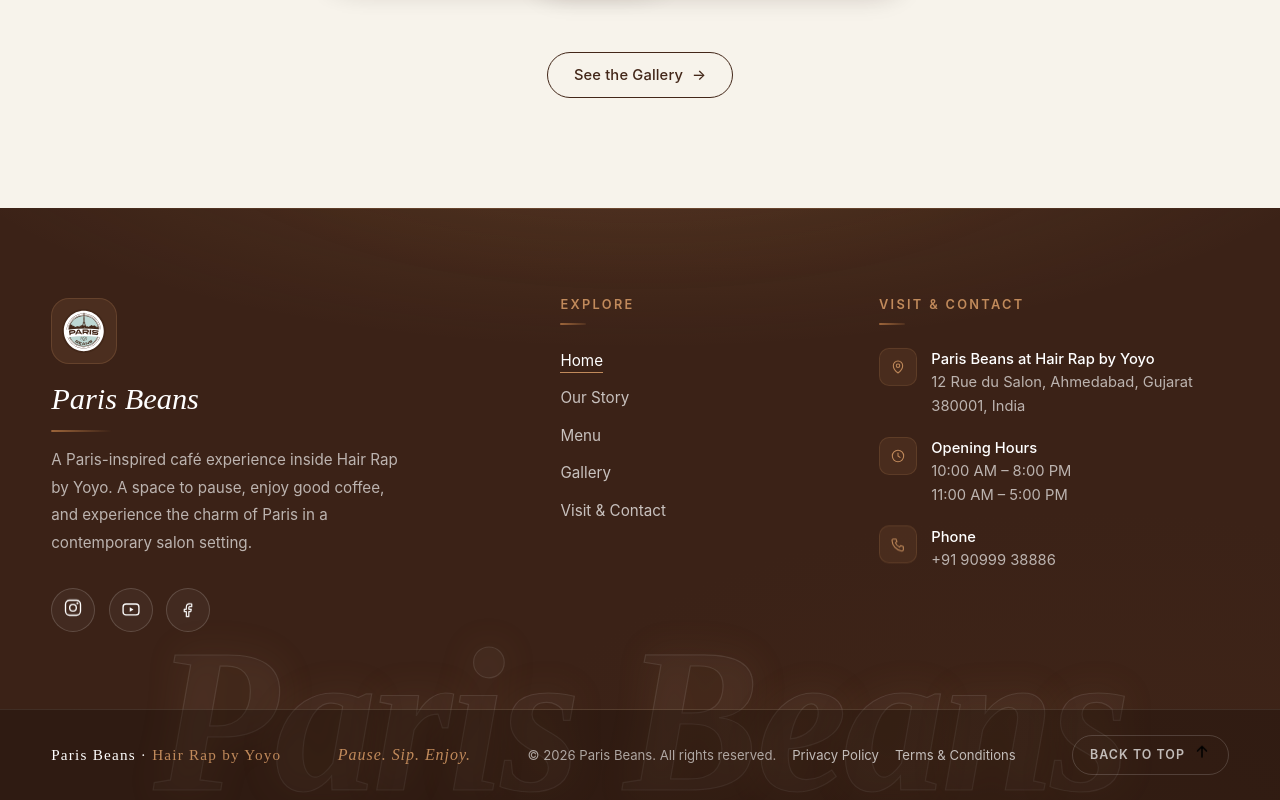
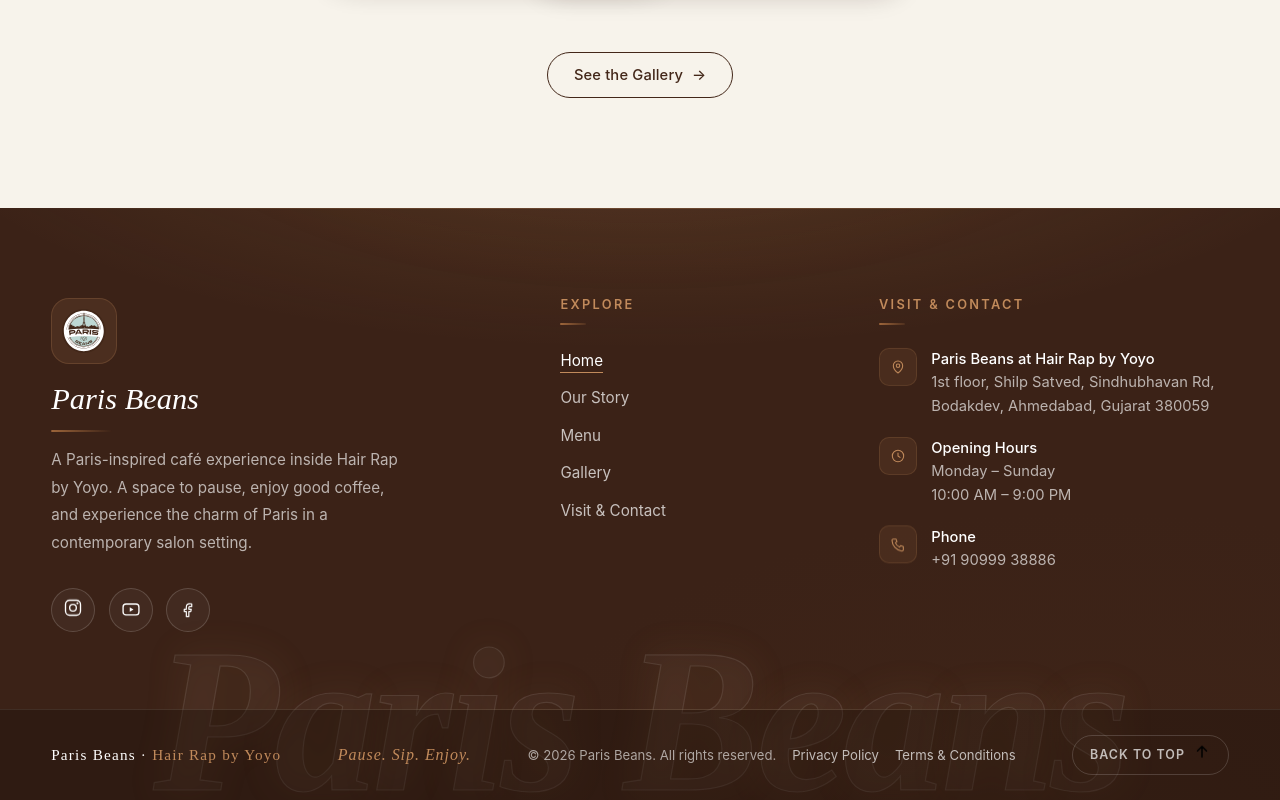
Before and after one commit to simlandikanchan-cmyk/Parisbeans, a React (Vite) app: page / in a window 1280 px wide. Shown: the part 4309-5109 px from the top of the page. Built offline with nearby package versions, Linux system fonts and the light colour scheme.

Commit message:
fixed some thing

```diff
--- a/src/components/ContactLocation.jsx
+++ b/src/components/ContactLocation.jsx
@@ -85,12 +85,19 @@
           </p>
 
           <div className="visit-map-wrap">
-            <div className="visit-map-card">
+            <a
+              className="visit-map-card"
+              href={contact.mapLink}
+              target="_blank"
+              rel="noopener noreferrer"
+              aria-label="Open location in Google Maps"
+            >
               <span className="visit-map-card-name">{contact.location}</span>
               <span className="visit-map-card-address">
                 {contact.address}
               </span>
-            </div>
+              <span className="visit-map-card-link">Open in Google Maps →</span>
+            </a>
             <iframe
               title="Paris Beans location"
               className="visit-map"
--- a/src/components/Footer.jsx
+++ b/src/components/Footer.jsx
@@ -101,17 +101,22 @@
           <ul className="footer-contact">
             <li className="contact-item">
               <MapPinIcon />
-              <div className="contact-body">
+              <a
+                className="contact-body"
+                href={contact.mapLink}
+                target="_blank"
+                rel="noopener noreferrer"
+              >
                 <span className="contact-label">{contact.location}</span>
                 <span className="contact-sub">{contact.address}</span>
-              </div>
+              </a>
             </li>
             <li className="contact-item">
               <ClockIcon />
               <div className="contact-body">
                 <span className="contact-label">Opening Hours</span>
-                <span className="contact-sub">{contact.hours.monSat}</span>
-                <span className="contact-sub">{contact.hours.sunday}</span>
+                <span className="contact-sub">{contact.hours.days}</span>
+                <span className="contact-sub">{contact.hours.allWeek}</span>
               </div>
             </li>
             <li className="contact-item">
--- a/src/components/Header.jsx
+++ b/src/components/Header.jsx
@@ -185,7 +185,7 @@
             </span>
             <span>
               <ClockIcon size={16} />
-              <span>{contact.hours.monSat}</span>
+              <span>{contact.hours.allWeek}</span>
             </span>
           </div>
 
--- a/src/components/VisitContact.css
+++ b/src/components/VisitContact.css
@@ -284,11 +284,27 @@
   top: 16px;
   right: 16px;
   z-index: 2;
+  display: block;
   max-width: 230px;
   padding: 0.9rem 1.15rem;
   border-radius: var(--radius-md);
   background: var(--color-white);
   box-shadow: var(--shadow-soft);
+  text-decoration: none;
+  transition: box-shadow 0.2s ease, transform 0.2s ease;
+}
+
+.visit-map-card:hover {
+  box-shadow: var(--shadow-soft);
+  transform: translateY(-2px);
+}
+
+.visit-map-card-link {
+  display: block;
+  margin-top: 0.45rem;
+  font-size: 0.85rem;
+  font-weight: var(--fw-bold);
+  color: var(--color-coffee);
 }
 
 .visit-map-card-name {
--- a/src/data/siteData.js
+++ b/src/data/siteData.js
@@ -145,21 +145,22 @@
 // ── Contact (single source of truth) ────────────────────────────────
 export const contact = {
   location: 'Paris Beans at Hair Rap by Yoyo',
-  address: '12 Rue du Salon, Ahmedabad, Gujarat 380001, India',
+  address: '1st floor, Shilp Satved, Sindhubhavan Rd, Bodakdev, Ahmedabad, Gujarat 380059',
   city: 'Ahmedabad, Gujarat',
   country: 'India',
   phone: '+91 90999 38886',
   phoneTel: '+919099938886',
   email: 'hello@parisbeans.com',
   hours: {
-    monSat: '10:00 AM – 8:00 PM',
-    sunday: '11:00 AM – 5:00 PM',
+    allWeek: '10:00 AM – 9:00 PM',
+    days: 'Monday – Sunday',
   },
   social: {
     instagram: 'https://instagram.com/parisbeans',
     youtube: 'https://www.youtube.com/@parisbeans',
     facebook: 'https://www.facebook.com/parisbeans',
   },
+  mapLink: 'https://maps.app.goo.gl/GRAojmhWejJByVhY6',
   mapBbox: '72.50, 22.90, 72.65, 23.10',
   mapCenter: '72.57, 23.02',
   mapZoom: '13',
```
